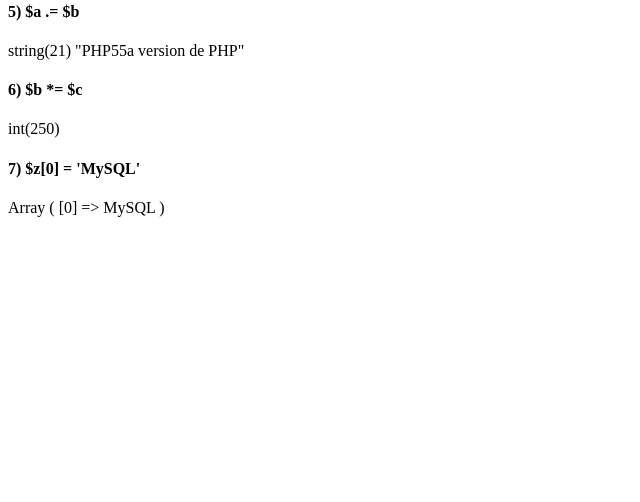
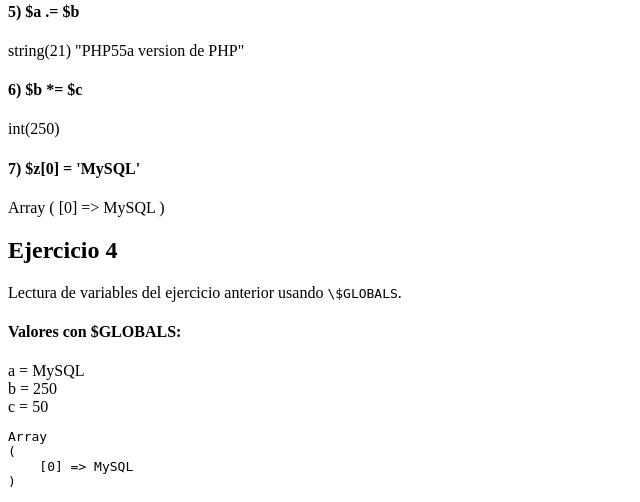
Before and after one commit to KarlaFR05/tecweb, a PHP site: page / in a window 1280 px wide. Shown: the part 961-1463 px from the top of the page, without its empty margins (0-640 px from the left). Before the commit the page ends 1178 px from the top, so only its background shows below. Run offline with PHP 8.4, Linux system fonts and the light colour scheme.

Commit message:
Ejercicio 4

```diff
--- a/practicas/p04/index.php
+++ b/practicas/p04/index.php
@@ -87,7 +87,21 @@
         echo "<h4>7) \$z[0] = 'MySQL'</h4>";
         print_r($z);
 
-        // Liberar variables para evitar conflictos con otros ejercicios
+
+    ?>
+
+    <h2>Ejercicio 4</h2>
+    <p>Lectura de variables del ejercicio anterior usando <code>\$GLOBALS</code>.</p>
+    <?php
+        echo "<h4>Valores con \$GLOBALS:</h4>";
+        echo "a = " . $GLOBALS['a'] . "<br>";
+        echo "b = " . $GLOBALS['b'] . "<br>";
+        echo "c = " . $GLOBALS['c'] . "<br>";
+
+        echo "<pre>";
+        print_r($GLOBALS['z']); // Mostrar el arreglo completo
+        echo "</pre>";
+
         unset($a, $b, $c, $z);
     ?>
 
```
